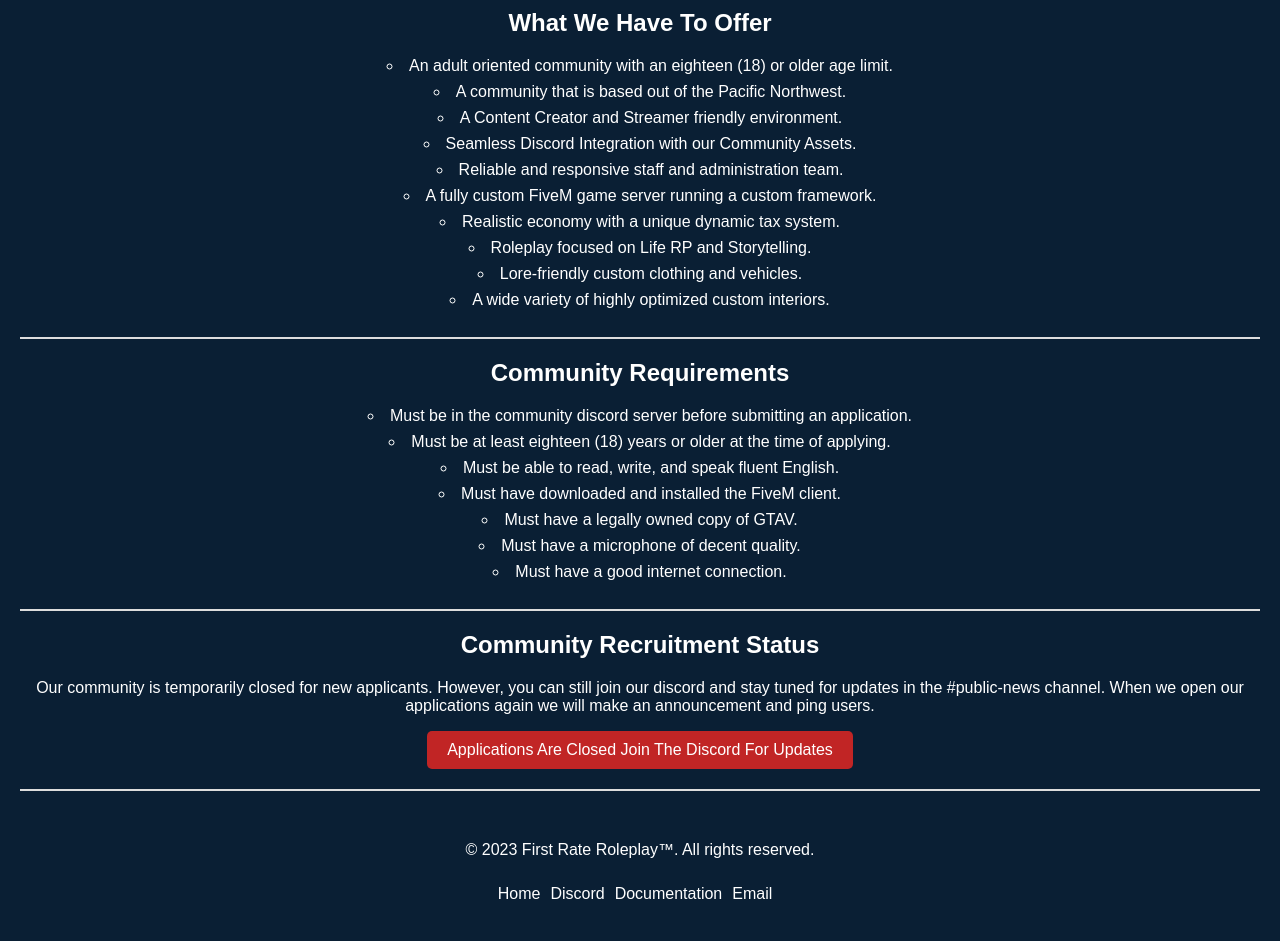
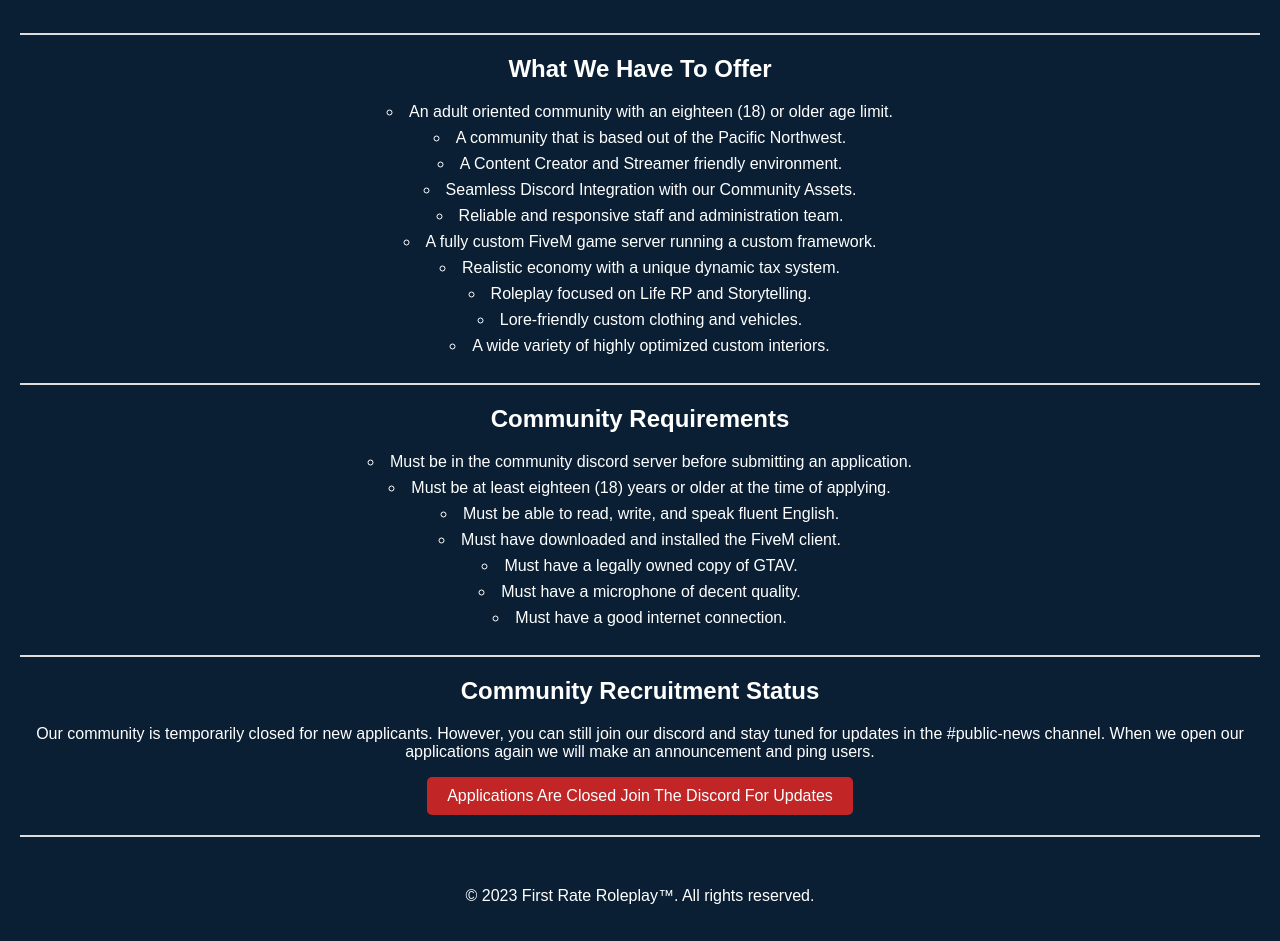
Before and after one commit to FirstRateRoleplay/www.FirstRateRoleplay.com, a plain HTML site: page index.html in a window 1280 px wide. Shown: the part 893-1834 px from the top of the page. Drawn offline with Linux system fonts and the light colour scheme.

Commit message:
Learning On Live Yay

```diff
--- a/index.css
+++ b/index.css
@@ -57,8 +57,8 @@ li {
   margin-bottom: 8px;
 }
 
-/* Styling for custom lists */
-.custom-list {
+/* Styling for custom bullet lists */
+.bullet ul {
   list-style-type: circle;
   list-style-position: inside;
   margin-bottom: 5px;
@@ -66,7 +66,7 @@ li {
   padding: 0%;
 }
 
-.custom-list li {
+.bullet li {
   margin-bottom: 8px;
 }
 /* Styling for buttons */
--- a/index.html
+++ b/index.html
@@ -10,6 +10,15 @@
 
     <header>
         <img src="banner.jpg" alt="Community Banner">
+        <nav>
+            <ul>
+              <li><a href="https://firstrateroleplay.com">Home</a></li>
+              <li><a href="mailto:contact@FirstRateRoleplay.com">Contact</a></li>
+              <li><a href="https://nav.firstrateroleplay.com/discord">Discord</a></li>
+              <li><a href="https://docs.firstrateroleplay.com">Documentation</a></li>
+              <li><a href="https://firstrate.tebex.io">Donate</a></li>
+            </ul>
+          </nav>
         <hr class="divider">
         <h1>Welcome to First Rate Roleplay™</h1>
         <p>Established in 2019 - Not Your Average Roleplay Community!</p>
@@ -26,7 +35,8 @@
 
     <section id="features">
         <h2>What We Have To Offer</h2>
-        <ul class="custom-list">
+        <bullet>
+            <ul>
                 <li>An adult oriented community with an eighteen (18) or older age limit.</li>
                 <li>A community that is based out of the Pacific Northwest.</li>
                 <li>A Content Creator and Streamer friendly environment.</li>
@@ -38,10 +48,12 @@
                 <li>Lore-friendly custom clothing and vehicles.</li>
                 <li>A wide variety of highly optimized custom interiors.</li>
         </ul>
+      </bullet>
     </section>
 
     <section id="requirements">
         <h2>Community Requirements</h2>
+        <bullet>
             <ul class="custom-list">
                 <li>Must be in the community discord server before submitting an application.</li>
                 <li>Must be at least eighteen (18) years or older at the time of applying.</li>
@@ -51,6 +63,7 @@
                 <li>Must have a microphone of decent quality.</li>
                 <li>Must have a good internet connection.</li>
         </ul>
+      </bullet>
     </section>
 
     <section id="recruitment">
@@ -61,15 +74,6 @@
 
     <footer>
         <p>&copy; 2023 First Rate Roleplay™. All rights reserved.</p>
-        <nav>
-            <ul>
-              <li><a href="https://firstrateroleplay.com">Home</a></li>
-              <li><a href="https://nav.firstrateroleplay.com/discord">Discord</a></li>
-              <li><a href="https://docs.firstrateroleplay.com">Documentation</a></li>
-              <li><a href="mailto:contact@FirstRateRoleplay.com">Email</a></li>
-            </ul>
-          </nav>
     </footer>
-
 </body>
 </html>
```
Lines whose indentation alone changed are shown as unchanged.
